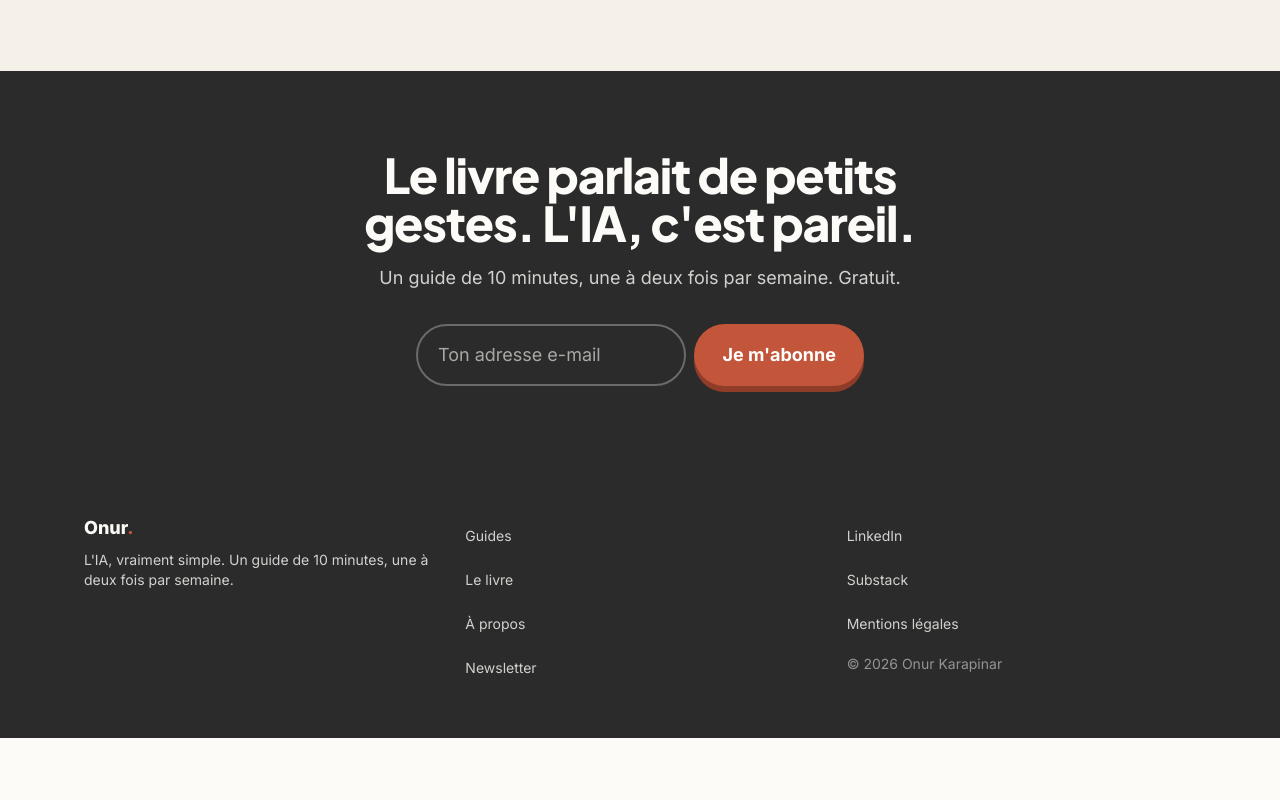
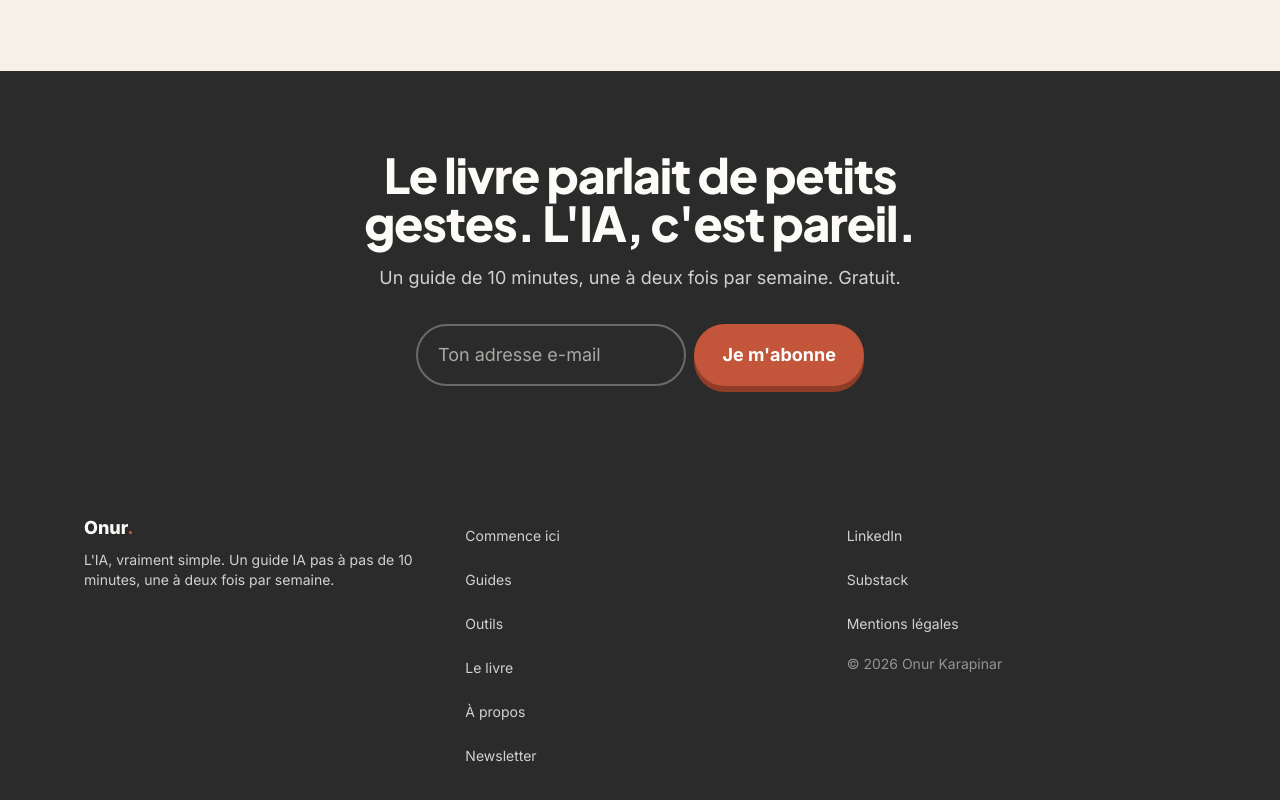
Before and after one commit to Onur-IA/onurkarapinar-site, a React (Vite) app: page /livre in a window 1280 px wide. Shown: the part 7922-8722 px from the top of the page. Before the commit the page ends 8660 px from the top, so only its background shows below. Built offline with nearby package versions, Linux system fonts and the light colour scheme.

Commit message:
Accueil : méthode détaillée, sous-titre prompts, bloc livre, bande finale IA, footer

```diff
--- a/src/App.tsx
+++ b/src/App.tsx
@@ -26,8 +26,8 @@ export default function App() {
       <Route path="/guides" element={<Guides/>}/><Route path="/outils" element={<Outils/>}/><Route path="/commencer-ici" element={<Commencer/>}/><Route path="/mentions-legales" element={<Mentions/>}/><Route path="/merci" element={<Merci/>}/><Route path="*" element={<NotFound/>}/>
     </Routes></main>
     <footer className="bg-ink text-creme/80"><div className="mx-auto grid max-w-6xl gap-8 px-5 py-12 text-sm md:grid-cols-3">
-      <div><div className="text-lg font-extrabold text-creme">Onur<span className="text-terra">.</span></div><p className="mt-2">L'IA, vraiment simple. Un guide de 10 minutes, une à deux fois par semaine.</p></div>
-      <div className="flex flex-col [&>a]:inline-flex [&>a]:min-h-[44px] [&>a]:items-center"><Link to="/guides">Guides</Link><Link to="/livre">Le livre</Link><Link to="/a-propos">À propos</Link><a href={SUB}>Newsletter</a></div>
+      <div><div className="text-lg font-extrabold text-creme">Onur<span className="text-terra">.</span></div><p className="mt-2">L'IA, vraiment simple. Un guide IA pas à pas de 10 minutes, une à deux fois par semaine.</p></div>
+      <div className="flex flex-col [&>a]:inline-flex [&>a]:min-h-[44px] [&>a]:items-center"><Link to="/commencer-ici">Commence ici</Link><Link to="/guides">Guides</Link><Link to="/outils">Outils</Link><Link to="/livre">Le livre</Link><Link to="/a-propos">À propos</Link><a href={SUB}>Newsletter</a></div>
       <div className="flex flex-col [&>a]:inline-flex [&>a]:min-h-[44px] [&>a]:items-center"><a href="https://www.linkedin.com/in/onurkarapinar/">LinkedIn</a><a href="https://onurkarapinar.substack.com">Substack</a><Link to="/mentions-legales">Mentions légales</Link><span className="mt-2 text-creme/50">© 2026 Onur Karapinar</span></div>
     </div></footer>
   </div>);
--- a/src/pages/Home.tsx
+++ b/src/pages/Home.tsx
@@ -1,5 +1,5 @@
 import { useState, useEffect } from "react"; import { Link } from "react-router-dom";
-import { Scribble, Arrow, A, SUB, AMAZON, PDF, amzRel, useSeo, Reveal, SubscribeForm, Copy, Quote, Stats, CtaBand } from "../lib";
+import { Scribble, Arrow, A, SUB, PDF, useSeo, Reveal, SubscribeForm, Copy, Quote, Stats, CtaBand } from "../lib";
 import { guides, GuideCard, fdate, img } from "../guides";
 import { tools, DISCLOSURE } from "../data/tools";
 import { ToolCard } from "./Outils";
@@ -18,7 +18,7 @@ const outcomes = [
 const logos = ["Challenge", "FrenchWeb", "Hubspot", "WTTJ", "Livementor", "Eyrolles"];
 const H = "/img";
 export default function Home() {
-  useSeo("Onur Karapinar | L'IA, vraiment simple", "Un guide IA de 10 minutes, une à deux fois par semaine. Pas à pas, avec captures et prompts à copier. Gratuit, déjà 13 000 lecteurs.");
+  useSeo("Onur Karapinar | L'IA, vraiment simple", "Un guide IA de 10 minutes, une à deux fois par semaine. Pas à pas, avec captures et méthode détaillée. Gratuit, déjà 13 000 lecteurs.");
   const [tab, setTab] = useState(0);
   const full = prompts[0].p; const [n, setN] = useState(0);
   useEffect(() => { if (matchMedia("(prefers-reduced-motion: reduce)").matches) { setN(full.length); return; } const t = setInterval(() => setN(x => x >= full.length + 40 ? 0 : x + 1), 38); return () => clearInterval(t); }, []);
@@ -30,7 +30,7 @@ export default function Home() {
         <Reveal><div className="inline-flex items-center gap-2 rounded-full border border-sable bg-white px-4 py-1.5 text-sm font-semibold"><span className="h-2 w-2 animate-pulse rounded-full bg-terral"/>Salut, moi c'est Onur</div>
           <h1 className="mt-6 text-[2.9rem] leading-[1.02] md:text-[4.6rem]">L'IA, <Scribble>vraiment simple.</Scribble></h1>
           <p className="mt-6 max-w-[34ch] text-xl leading-relaxed text-ink/80">Une à deux fois par semaine, je t'envoie un guide qui règle un vrai problème de ton quotidien avec l'IA.</p>
-          <p className="mt-6 text-base text-ink/80">Chaque guide : 10 minutes, des captures à chaque étape et le prompt à copier.</p>
+          <p className="mt-6 text-base text-ink/80">Chaque guide : 10 minutes, des captures à chaque étape et la méthode détaillée.</p>
           <div className="mt-6"><SubscribeForm/></div>
           <div className="mt-4 flex items-center gap-3 text-sm text-ink/70"><div className="flex shrink-0 -space-x-2">{["t-hamac","t-pierre","t-laurent","t-yoann"].map(t => <img key={t} src={`${H}/${t}.jpg`} alt="Photo d'un lecteur" width="32" height="32" className="h-8 w-8 rounded-full border-2 border-creme object-cover"/>)}</div><span>Gratuit. <b className="text-ink">13 000 lecteurs</b>, 30 000 sur LinkedIn, auteur chez Eyrolles.</span></div>
           <p className="mt-2 text-sm text-ink/70">Déjà abonné ? <Link to="/commencer-ici" className="inline-block py-3 font-bold text-terra underline underline-offset-4">Commence ici</Link></p>
@@ -53,7 +53,7 @@ export default function Home() {
     </div></section>
     <section id="essaie" className="mx-auto max-w-6xl scroll-mt-20 px-5 py-24">
       <Reveal><div className="kicker">Essaie, là, tout de suite</div><h2 className="h2 mt-3">Choisis un prompt. <Scribble>Regarde</Scribble> ce qui se passe. <Arrow/></h2>
-        <p className="mt-3 max-w-2xl text-ink/70">Copie-le, colle-le dans ChatGPT ou Claude. Si ça te fait sourire, imagine un guide entier.</p></Reveal>
+        <p className="mt-3 max-w-4xl text-ink/70">Copie-le, colle-le dans ChatGPT ou Claude. Si ça te fait sourire, <span className="whitespace-nowrap">imagine un guide entier.</span></p></Reveal>
       <Reveal className="mt-8 grid gap-5 md:grid-cols-[.8fr_1.2fr]">
         <div role="tablist" className="flex gap-3 overflow-x-auto pb-2 md:flex-col md:overflow-visible">
           {prompts.map((p, i) => <button key={i} role="tab" aria-selected={tab === i} onClick={() => setTab(i)} className={"min-w-[220px] rounded-2xl border-2 p-4 text-left transition md:min-w-0 " + (tab === i ? "border-terra bg-white shadow-md" : "border-sable hover:border-ink/40")}><div className="font-bold">{p.t}</div><div className="text-sm text-ink/60">{p.s}</div></button>)}
@@ -104,9 +104,8 @@ export default function Home() {
       <Reveal><Link to="/livre"><img src={`${A}/livre-couverture.jpg`} alt="Couverture du livre Petites Habitudes, Grandes Réussites" loading="lazy" className="mx-auto w-48 -rotate-3 rounded shadow-2xl transition hover:rotate-0 md:w-60"/></Link></Reveal>
       <Reveal delay={100}><div className="kicker">Le livre</div><h2 className="h2 mt-3">Avant l'IA, j'ai écrit un livre sur les habitudes.</h2>
         <p className="mt-4 text-ink/80">51 pratiques, chacune découpée en petits gestes. Plus de 15 000 exemplaires vendus, 4,5 sur 5 sur Amazon (364 notes).</p>
-        <div className="mt-6 flex flex-wrap gap-3"><Link to="/livre" className="btn">Découvrir le livre</Link>{PDF && <a href={PDF} className="btn-ghost">Lire les 27 premières pages</a>}</div>
-        <a href={AMAZON} rel={amzRel} className="mt-3 inline-flex min-h-[44px] items-center text-sm text-ink/60 underline">Voir sur Amazon</a></Reveal>
+        <div className="mt-6 flex flex-wrap gap-3"><Link to="/livre" className="btn">Découvrir le livre</Link>{PDF && <a href={PDF} className="btn-ghost">Lire les 27 premières pages</a>}</div></Reveal>
     </div></section>
-    <CtaBand title="Le prochain guide part bientôt. Il t'attend ?" text="Gratuit, une à deux fois par semaine. Promis, pas de spam, je n'ai pas le temps non plus."/>
+    <CtaBand title="Le prochain guide IA arrive bientôt. Il t'attend." text="Apprendre l'IA simplement, 10 minutes par guide. Gratuit, une à deux fois par semaine, et pas de spam, je n'ai pas le temps non plus."/>
   </>);
 }
```
